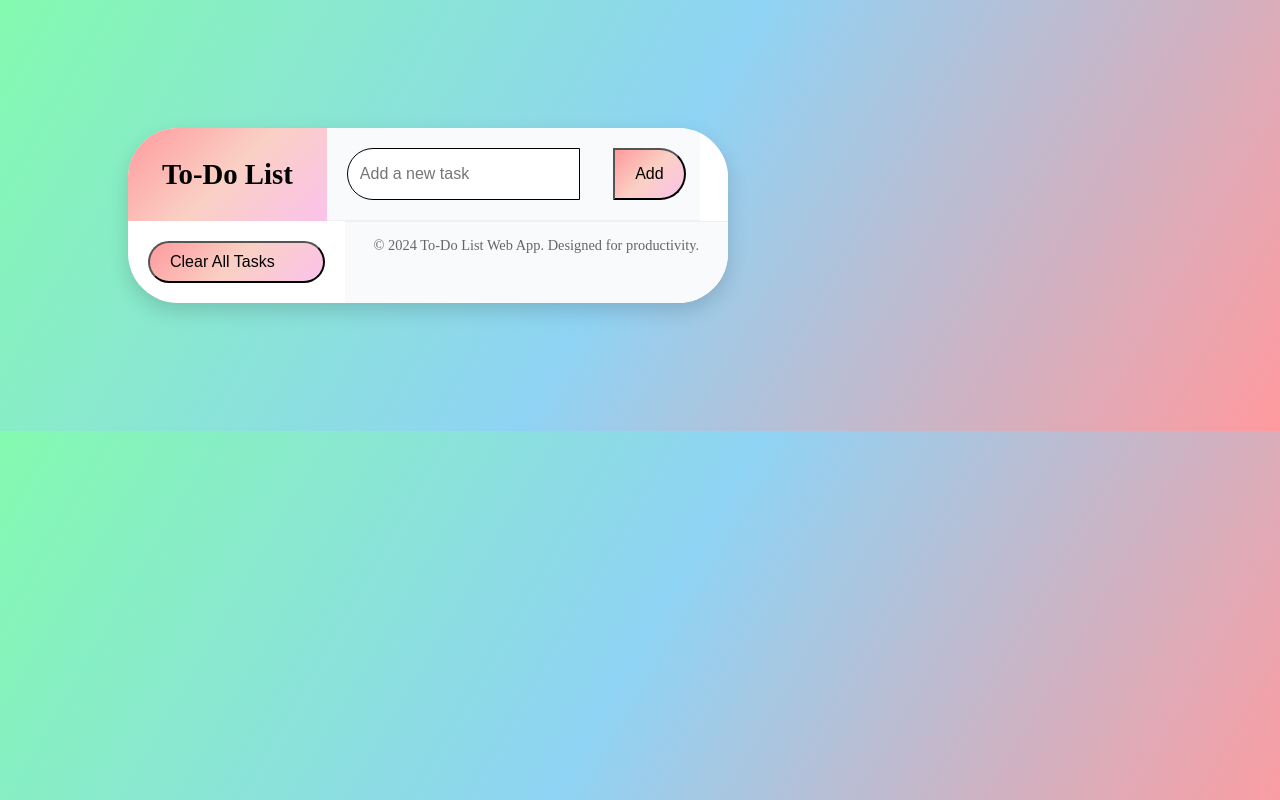
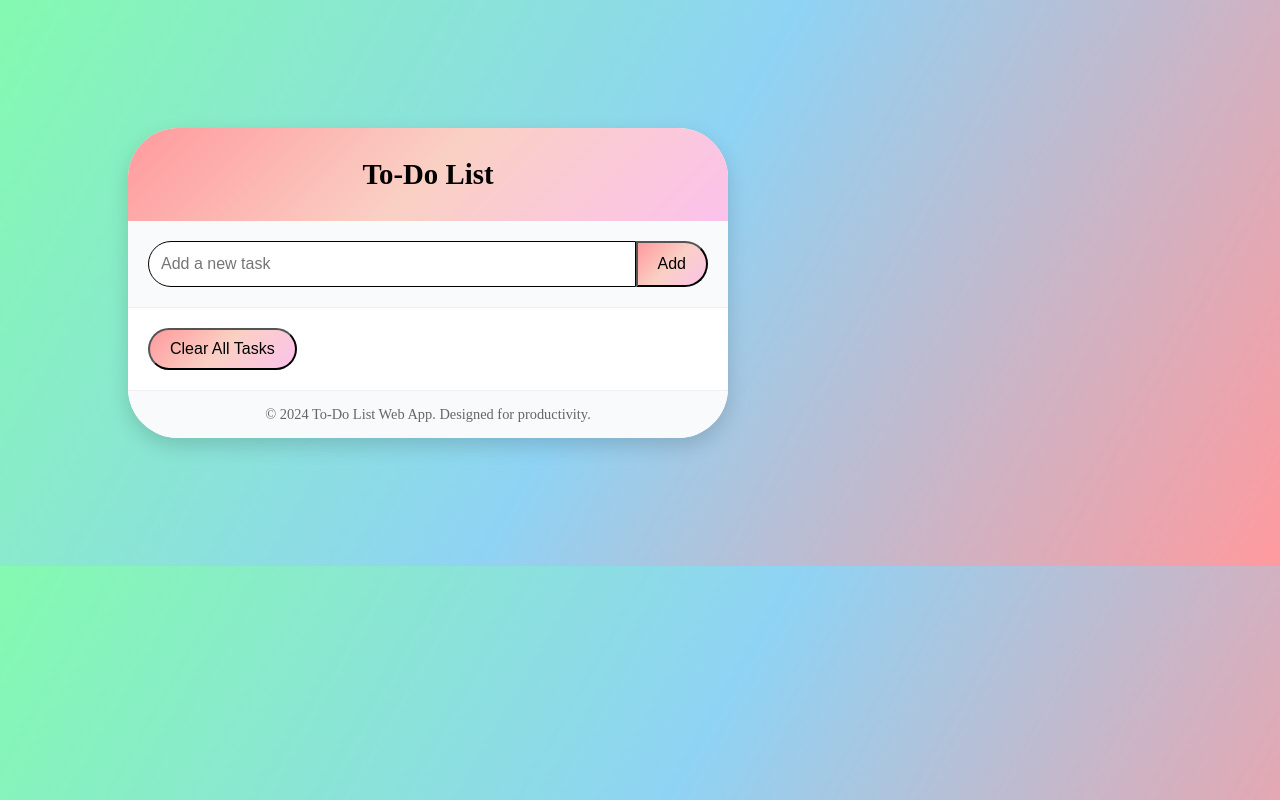
Before and after one commit to tejas-indian/project, a plain HTML site: page index.html in a window 1280 px wide. Drawn offline with Linux system fonts and the light colour scheme.

Commit message:
Update index.html

```diff
--- a/index.html
+++ b/index.html
@@ -24,14 +24,10 @@
             box-shadow: 0 8px 20px rgba(0, 0, 0, 0.15);
             overflow: hidden;
             transition: all 0.3s ease-in-out;
-	    display: flex;
-            flex-wrap: wrap; /* Allows wrapping for smaller screens */
-            justify-content: space-between;
         }
 
         header {
             color: #00;
-            flex: 1 1 auto;
             padding: 30px 20px;
             text-align: center;
             font-size: 1.8rem;
@@ -42,7 +38,6 @@
 
         .task-input {
             display: flex;
-	    flex: 1 1 auto;
             padding: 20px;
             border-bottom: 1px solid #f0f0f0;
             background-color: #f9fafb;
@@ -50,7 +45,7 @@
         }
 
         .task-input input {
-            flex: 1 1 auto;
+            flex: 1;
             padding: 12px;
             font-size: 1rem;
             border: 1px solid ;
@@ -62,7 +57,6 @@
         .task-input input:focus {
             border-color: #fc36ff;
             outline: none;
-	    flex: 1 1 auto;
             box-shadow: 0 0 4px rgba(0, 124, 240, 0.3);
         }
 
@@ -70,7 +64,6 @@
             padding: 12px 20px;
             font-size: 1rem;
             color: #000;
-	    flex: 1 1 auto;
             background: linear-gradient(135deg, #ff9a9e, #fad0c4, #fbc2eb);
 	    animation: gradientMove 3s ease infinite
             border: none;
@@ -83,15 +76,10 @@
             background-color: #ff3d9b;
         }
 
-        button {
-            margin-left: 10%;
-	}
-
         .task-list {
             list-style: none;
             margin: 0;
             padding: 0;
-	    flex: 1 1 auto;
             background-color: white;
         }
 
@@ -99,7 +87,6 @@
             display: flex;
             align-items: center;
             padding: 15px 20px;
-	    flex: 1 1 auto;
             border-bottom: 1px solid #f0f0f0;
             transition: background-color 0.2s;
             justify-content: space-between;
@@ -118,21 +105,18 @@
             accent-color: #f00000;
             transform: scale(1.2);
             cursor: pointer;
-	    flex: 1 1 auto;
         }
 
         .task-list .task {
             flex: 1;
             font-size: 1rem;
             margin-left: 5px;
-	    flex: 1 1 auto;
             transition: color 0.2s, text-decoration 0.2s;
         }
 
         .task-list .completed {
             text-decoration: line-through;
             color: #f00000;
-	    flex: 1 1 auto;
         }
 
         .cancel-button {
@@ -142,7 +126,6 @@
             font-size: 1.5rem;
             cursor: pointer;
             transition: color 0.2s;
-	    flex: 1 1 auto;
         }
 
         .cancel-button:hover {
@@ -156,7 +139,6 @@
             font-size: 0.9rem;
             color: #666;
             border-top: 1px solid #f0f0f0;
-            flex: 1 1 auto;
         }
 
         .clear-button {
@@ -172,13 +154,11 @@
             transition: all 0.2s;
             display: block;
             text-align: left;
-	    flex: 1 1 auto;
         }
 
         .clear-button:hover {
             background-color: #ff3d9b;
         }
-
     </style>
 </head>
 <body>
```
